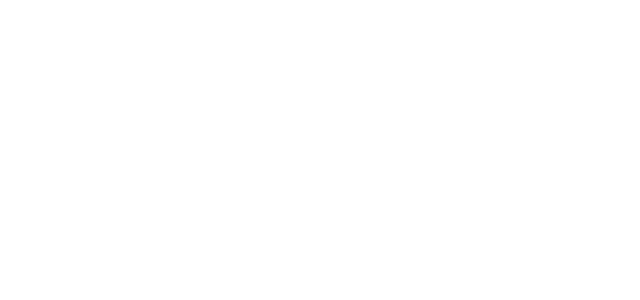
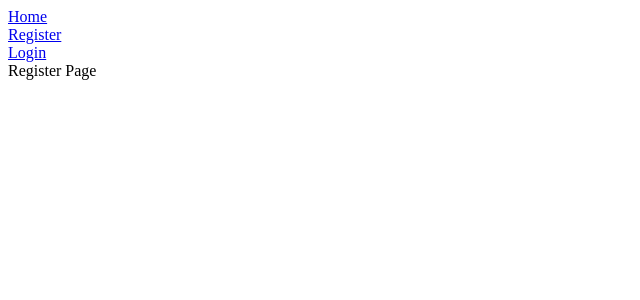
Before and after one commit to Madi-S/express-react-ts-app, a React (Create React App) app in the folder client/: page /register in a window 1280 px wide. Shown: the top 300 px of the page, without its empty margins (0-640 px from the left). Built offline with nearby package versions, Linux system fonts and the light colour scheme.

Commit message:
React routing implemented

```diff
--- a/client/src/Routes.tsx
+++ b/client/src/Routes.tsx
@@ -1,14 +1,32 @@
 import React from 'react'
-import { BrowserRouter as Router, Switch, Route } from 'react-router-dom'
-// import { useQuery } from '@apollo/react-hooks'
-// import { useHelloQuery } from './generated/graphql'
+import { BrowserRouter as Router, Switch, Route, Link } from 'react-router-dom'
+import Home from './pages/Home'
+import Login from './pages/Login'
+import Register from './pages/Register'
 
 export const Routes: React.FC = () => {
     return (
         <Router>
-            <Switch>
-                <Route exact path='/' render={() => <div>howdy</div>} />
-            </Switch>
+            <div>
+                <header>
+                    <div className='home'>
+                        <div>
+                            <Link to='/'>Home</Link>
+                        </div>
+                        <div>
+                            <Link to='/register'>Register</Link>
+                        </div>
+                        <div>
+                            <Link to='/login'>Login</Link>
+                        </div>
+                    </div>
+                </header>
+                <Switch>
+                    <Route exact path='/' component={Home} />
+                    <Route exact path='/register' component={Register} />
+                    <Route exact path='/login' component={Login} />
+                </Switch>
+            </div>
         </Router>
     )
 }
--- /dev/null
+++ b/client/src/pages/Home.tsx
@@ -0,0 +1,10 @@
+import React from 'react'
+import { Link } from 'react-router-dom'
+
+interface Props {}
+
+const Home: React.FC<Props> = () => {
+    return <div>Home Page</div>
+}
+
+export default Home
--- /dev/null
+++ b/client/src/pages/Login.tsx
@@ -0,0 +1,9 @@
+import React from 'react'
+
+interface Props {}
+
+const Login: React.FC<Props> = () => {
+    return <div className='login'>Login Page</div>
+}
+
+export default Login
--- a/client/src/pages/Register.tsx
+++ b/client/src/pages/Register.tsx
@@ -1,11 +1,9 @@
 import React from 'react'
 
-interface Props {
+interface Props {}
 
+const Register: React.FC<Props> = () => {
+    return <div className='reigster'>Register Page</div>
 }
 
-const Register: React.FC<Props> = () => {
-    return (  );
-}
-
-export default Register;
+export default Register
```
